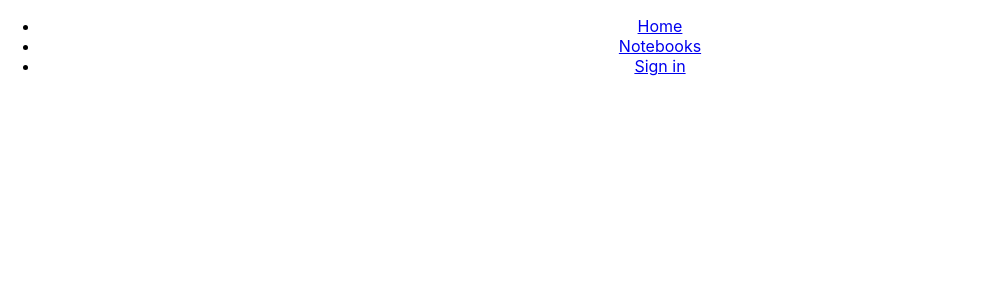
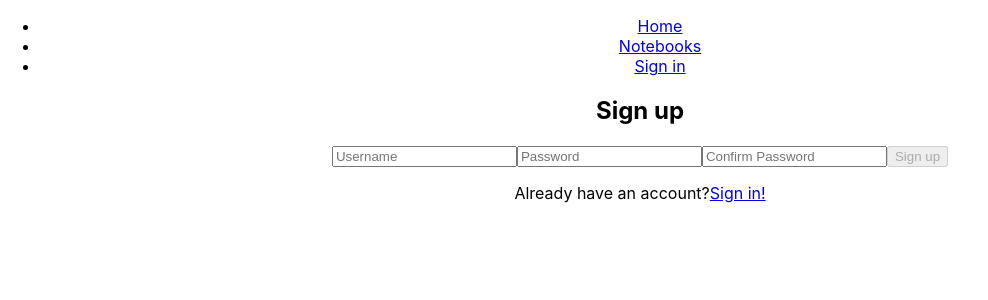
Before and after one commit to hanoelleb/duly, a React (Create React App) app: page /sign-up in a window 1280 px wide. Shown: the top 300 px of the page, without its empty margins (0-988 px from the left). Built offline with nearby package versions, Linux system fonts and the light colour scheme.

Commit message:
sign up page added

```diff
--- a/src/App.js
+++ b/src/App.js
@@ -3,7 +3,7 @@ import './App.css';
 import Home from './components/Home.js';
 import SignIn from './components/SignIn.js';
 import Notes from './components/Notes.js';
-
+import SignUp from './components/SignUp.js';
 import {BrowserRouter as Router, Route, Switch, Link} from 'react-router-dom';
 
 const Notenav = () => {
@@ -36,6 +36,10 @@ function App() {
 	       <Route path='/sign-in'>
                    <SignIn />
                </Route>
+
+	       <Route path='/sign-up'>
+	           <SignUp />
+	       </Route>
 	   </Switch>
 	</Router>
     </div>
--- a/src/components/SignIn.js
+++ b/src/components/SignIn.js
@@ -1,5 +1,5 @@
 import React, {useState} from 'react';
-
+import {Link} from 'react-router-dom';
 const SignIn = () => {
 
     const [username, setUsername] = useState('');
@@ -21,6 +21,7 @@ const SignIn = () => {
     }
 
     return (
+	<div>
         <form onSubmit={handleSubmit}>
 	    <h2>Sign in</h2>
 	    <input type='text' placeholder='Username' name='username'
@@ -29,6 +30,9 @@ const SignIn = () => {
 	        value = {password} onChange={handlePassword} />
 	    <input type='submit' value='Sign in' />
 	</form>
+	<p>Not a registered user?
+	    <Link to='/sign-up'>Sign up!</Link></p>
+	</div>
     )
 }
 
--- a/src/components/SignUp.js
+++ b/src/components/SignUp.js
@@ -0,0 +1,56 @@
+import React, {useState} from 'react';
+
+import {Link} from 'react-router-dom';
+
+const SignUp = () => {
+
+    const [username, setUsername] = useState('');
+    const [password, setPassword] = useState('');
+    const [confirmation, setConfirmation] = useState('');
+    const [ready, setReady] = useState(false);
+
+    function handleName(e) {
+        setUsername(e.target.value);
+        console.log(username);
+    }
+
+    function handlePassword(e) {
+        console.log(e.target.value);
+        setPassword(e.target.value);
+    }
+
+    function handleSubmit(e) {
+        e.preventDefault();
+        console.log('submitted');
+    }
+
+    function handleConfirmation(e) {
+        setConfirmation(e.target.value);
+    }
+
+    return (
+	<div>
+        <form onSubmit={handleSubmit}>
+            <h2>Sign up</h2>
+            <input type='text' placeholder='Username' name='username'
+                value = {username} onChange={handleName} />
+            <input type='password' placeholder='Password' name='password'
+                value = {password} onChange={handlePassword} />
+	    <input type='password' placeholder='Confirm Password'
+	        name='confirmation' onChange={handleConfirmation} />
+	    { username !== '' &&
+	      password !== '' &&
+	      password === confirmation ?
+                  <input type='submit' value='Sign in' />
+		  :
+		  <input type='submit' value='Sign up' disabled />
+	    }
+	    <p>Already have an account?
+	        <Link to='/sign-in'>Sign in!</Link>
+	    </p>
+        </form>
+	</div>
+    )
+}
+
+export default SignUp;
```
